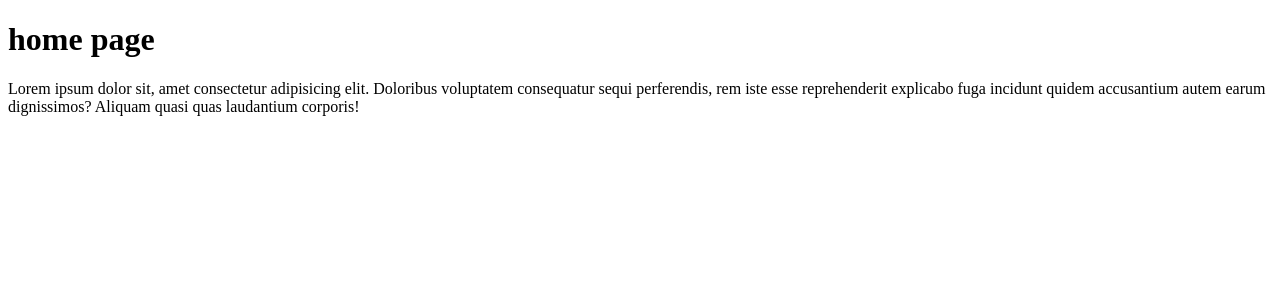
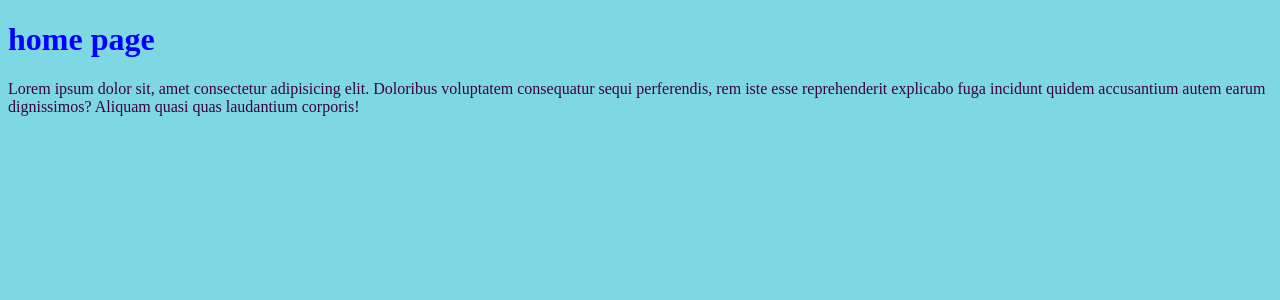
Before and after one commit to hosseinesmaeeli/django_mywebsite, a Django app: page / in a window 1280 px wide. Shown: the top 300 px of the page. Run offline with Django 3.2, Linux system fonts and the light colour scheme.

Commit message:
add static and media for css and ...
add static and media for css
add static to URLs

```diff
--- a/mysite/urls.py
+++ b/mysite/urls.py
@@ -16,6 +16,8 @@ Including another URLconf
 from django.contrib import admin
 from django.urls import path
 from django.urls.conf import include
+from django.conf import settings
+from django.conf.urls.static import static
 
 
 
@@ -24,3 +26,5 @@ urlpatterns = [
     path('',include('website.urls'))
 
 ]
+urlpatterns +=static(settings.STATIC_URL, document_root=settings.STATIC_ROOT)
+urlpatterns +=static(settings.MEDIA_URL, document_root=settings.MEDIA_ROOT)
--- /dev/null
+++ b/statics/mystyle.css
@@ -0,0 +1,3 @@
+body {background-color: rgb(126, 216, 228);}
+h1   {color: blue;}
+p    {color: rgb(58, 0, 63);}
--- a/templates/index.html
+++ b/templates/index.html
@@ -5,6 +5,7 @@
     <meta http-equiv="X-UA-Compatible" content="IE=edge">
     <meta name="viewport" content="width=device-width, initial-scale=1.0">
     <title>Document</title>
+    <link rel="stylesheet" href="static/mystyle.css">
 </head>
 <body>
     <h1>home page</h1>
```
Also changed, not shown: mysite/settings.py (+8 -0 lines).
